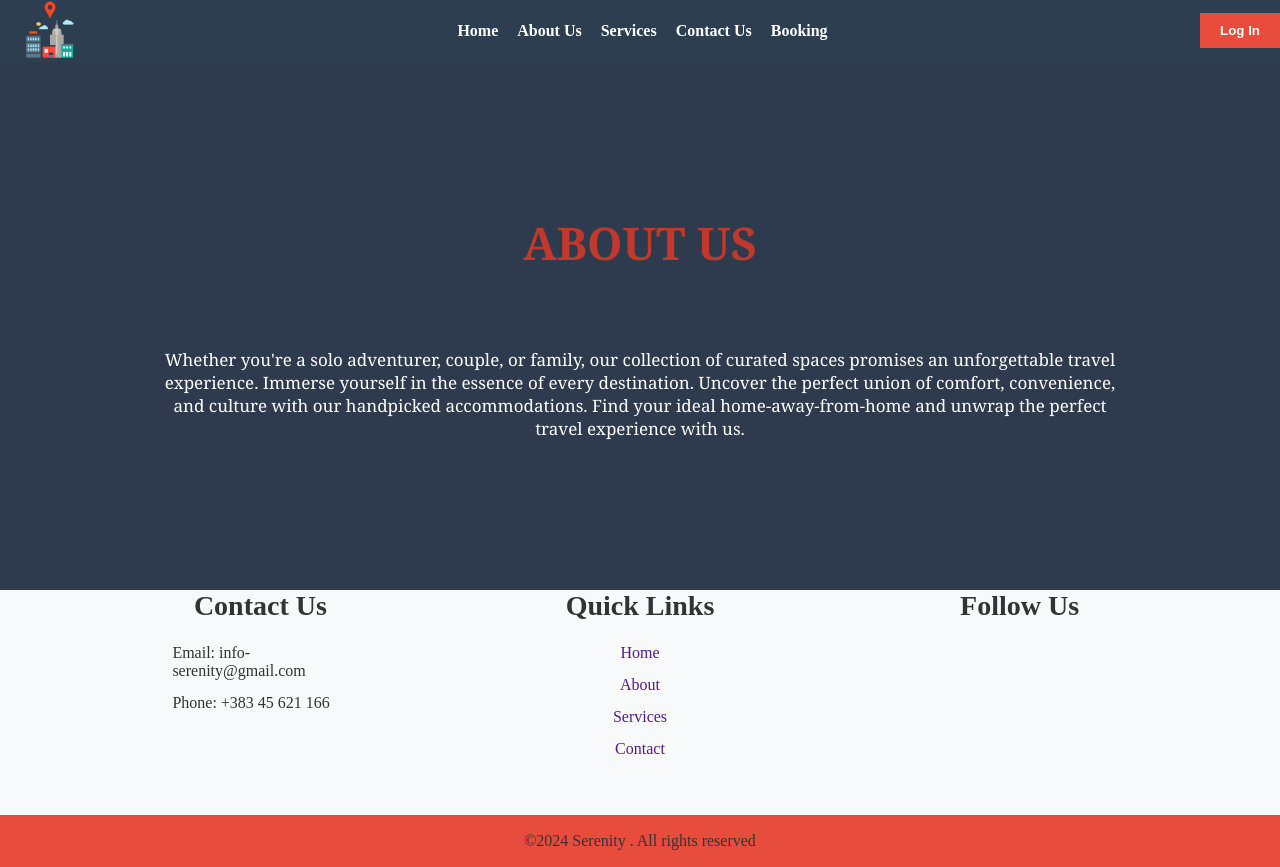
After one commit to eldasahitii/Airbnb, a PHP site: page /AboutUs.html in a window 1280 px wide. The commit adds this page. Run offline with PHP 8.4, Linux system fonts and the light colour scheme.

Commit message:
created AboutUs.html, added navbar and footer, styled only aboutus-content class

```diff
--- /dev/null
+++ b/AboutUs.html
@@ -0,0 +1,91 @@
+<!DOCTYPE html>
+<html lang="en">
+<head>
+    <meta charset="UTF-8">
+    <meta name="viewport" content="width=device-width, initial-scale=1.0">
+    <link rel="stylesheet" href="style.css">
+    <title>About Us</title>
+</head>
+<body>
+    <header>
+        <div class="navbar">
+            <div class="logo">
+            <img src="./images/image.png" alt="logo">
+        </div>
+            <nav>
+                <a href="Home.html">Home</a>
+                <a href="#about">About Us</a>
+                <a href="#services">Services</a>
+                <a href="#contact">Contact Us</a>
+                <a href="#booking">Booking</a>
+            </nav>
+            <button class="login-btn">Log In</button>
+        </div>
+    </header>
+
+    <section class="aboutus">
+        <div class="about-us-content">
+            <h1>ABOUT US</h1>
+            <p>Whether you're a solo adventurer, couple, or family, our collection of curated spaces promises an unforgettable travel experience. Immerse yourself in the essence of every destination. Uncover the perfect union of comfort, convenience, and culture with our handpicked accommodations. Find your ideal home-away-from-home and unwrap the perfect travel experience with us.</p>
+        </div>
+
+
+    </section>
+
+
+
+
+
+
+
+
+
+
+
+    <footer>
+        <div class="container">
+            <div class="footer-content">
+                <h3>Contact Us</h3>
+
+                <p>Email: info-serenity@gmail.com</p>
+                <p>Phone: +383 45 621 166</p>
+            </div>
+            <div class="footer-content">
+                <h3>Quick Links</h3>
+                <ul class="list">
+                    <li><a href="">Home</a></li>
+                    <li><a href="">About</a></li>
+                    <li><a href="">Services</a></li>
+                    <li><a href="">Contact</a></li>
+                </ul>
+            </div>
+            <div class="footer-content">
+                <h3>Follow Us</h3>
+                <ul class="social-icons">
+                <li><a href=""><i class="fab fa-facebook"></i></a></li>
+                <li><a href=""><i class="fab fa-twitter"></i></a></li>
+                <li><a href=""><i class="fab fa-instagram"></i></a></li>
+                <li><a href=""><i class="fab fa-linkedin"></i></a></li>
+                </ul>
+            </div>
+        </div>
+        <div class="bottom-bar">
+            <p>&copy;2024 Serenity . All rights reserved</p>
+        </div>
+
+    </footer>
+
+
+
+
+
+
+
+
+
+
+
+
+
+</body>
+</html>
--- a/style.css
+++ b/style.css
@@ -143,6 +143,23 @@ flex: 1;
     max-width: 250px;
     width: 100%;
 }
+.about-us-content{
+    background-color: #2e3b4e;
+    text-align: center;
+    padding: 150px;
+}
+.about-us-content h1{
+    color: #c0392b;
+    padding-bottom: 75px;
+    font-size:45px ;
+    font-family: Georgia, 'Times New Roman', Times, serif;
+
+}
+.about-us-content p{
+    color: #fff;
+    font-family: Cambria, Cochin, Georgia, Times, 'Times New Roman', serif;
+    font-size: 17px;
+}
 
 
 
@@ -223,7 +240,7 @@ a:hover{
     color: #f18930;
 }
 .bottom-bar{
-    background: #f18930;
+    background: #e74c3c;
     text-align: center;
     padding: 10px 0;
     margin-top: 50px;
```
Also changed, not shown: Home.html (+4 -7 lines).
